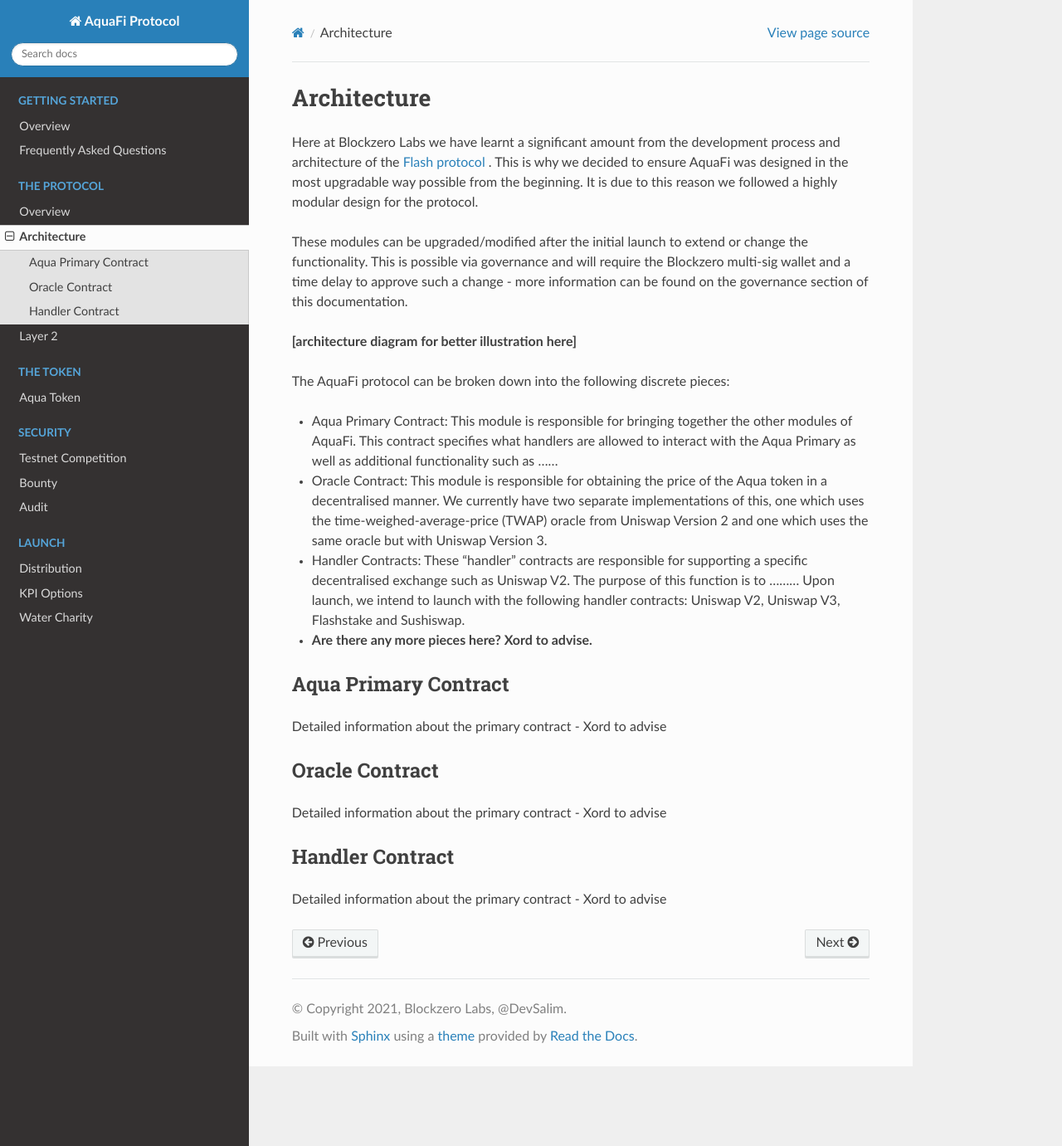
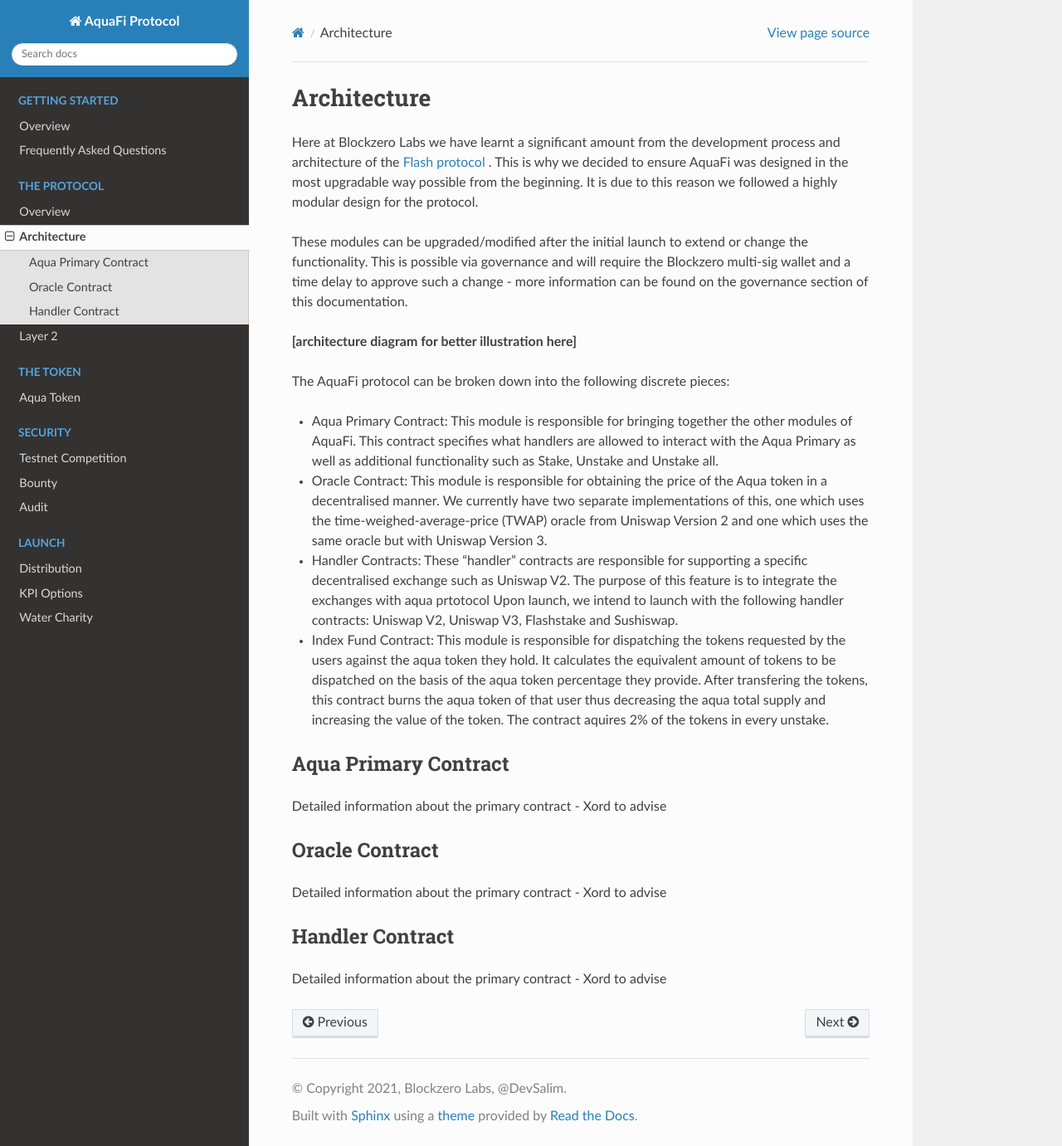
Before and after one commit to BlockzeroLabs/aquafi-docs, a Sphinx documentation site: the page built from source/pages/category2/architecture.rst, in a window 1280 px wide and 1381 px high. Shown: the whole window at 83% size. Built offline with Sphinx 7.4.7 and the Read the Docs theme 2.0.0, drawn with Linux system fonts in a browser that asks for light colours.

Commit message:
Initial update in architecture

```diff
--- a/source/pages/category2/architecture.rst
+++ b/source/pages/category2/architecture.rst
@@ -10,10 +10,10 @@
 
 The AquaFi protocol can be broken down into the following discrete pieces:
 
-- Aqua Primary Contract: This module is responsible for bringing together the other modules of AquaFi. This contract specifies what handlers are allowed to interact with the Aqua Primary as well as additional functionality such as ......
+- Aqua Primary Contract: This module is responsible for bringing together the other modules of AquaFi. This contract specifies what handlers are allowed to interact with the Aqua Primary as well as additional functionality such as Stake, Unstake and Unstake all.
 - Oracle Contract: This module is responsible for obtaining the price of the Aqua token in a decentralised manner. We currently have two separate implementations of this, one which uses the time-weighed-average-price (TWAP) oracle from Uniswap Version 2 and one which uses the same oracle but with Uniswap Version 3.
-- Handler Contracts: These "handler" contracts are responsible for supporting a specific decentralised exchange such as Uniswap V2. The purpose of this function is to ......... Upon launch, we intend to launch with the following handler contracts: Uniswap V2, Uniswap V3, Flashstake and Sushiswap.
-- **Are there any more pieces here? Xord to advise.**
+- Handler Contracts: These "handler" contracts are responsible for supporting a specific decentralised exchange such as Uniswap V2. The purpose of this feature is to integrate the exchanges with aqua prtotocol Upon launch, we intend to launch with the following handler contracts: Uniswap V2, Uniswap V3, Flashstake and Sushiswap.
+- Index Fund Contract: This module is responsible for dispatching the tokens requested by the users against the aqua token they hold. It calculates the equivalent amount of tokens to be dispatched on the basis of the aqua token percentage they provide. After transfering the tokens, this contract burns the aqua token of that user thus decreasing the aqua total supply and increasing the value of the token. The contract aquires 2% of the tokens in every unstake.
 
 Aqua Primary Contract
 ---------------------
```
